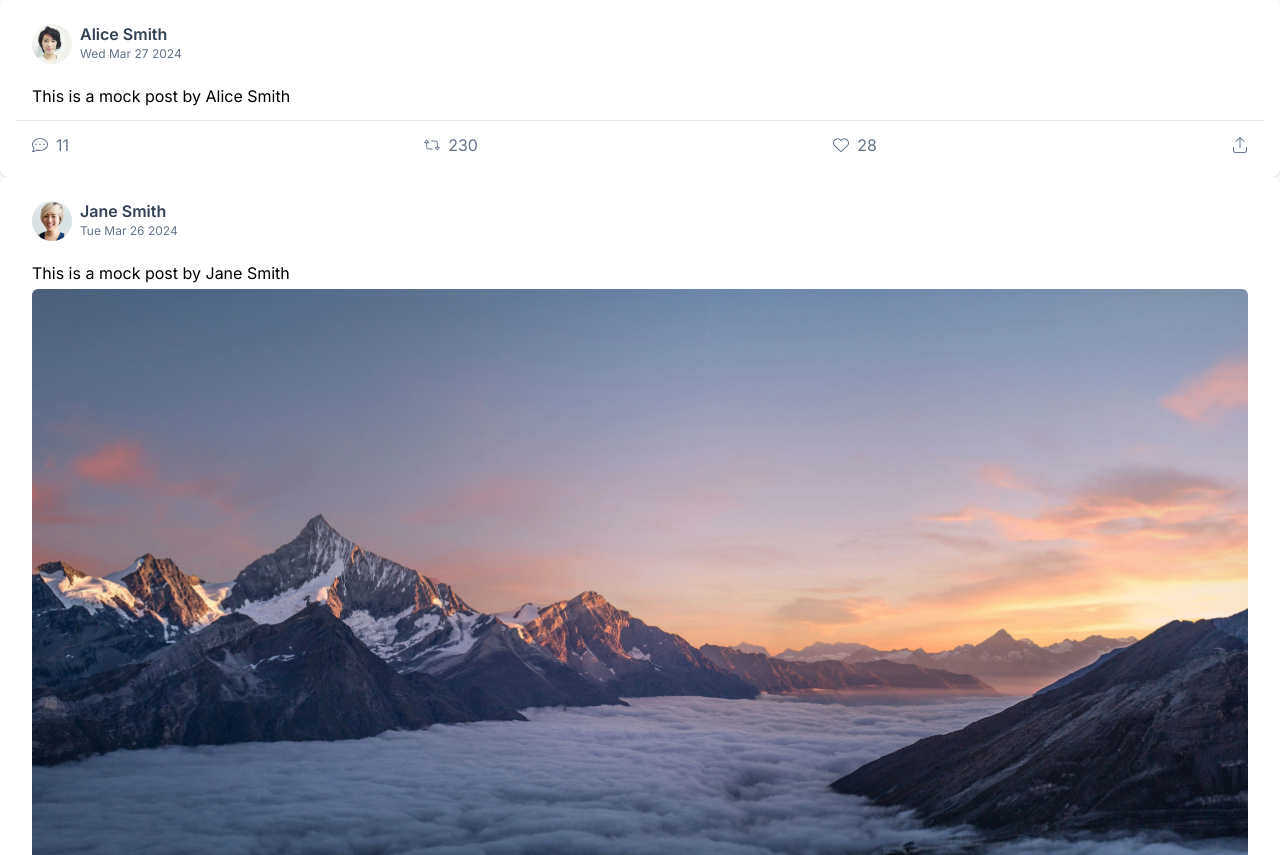
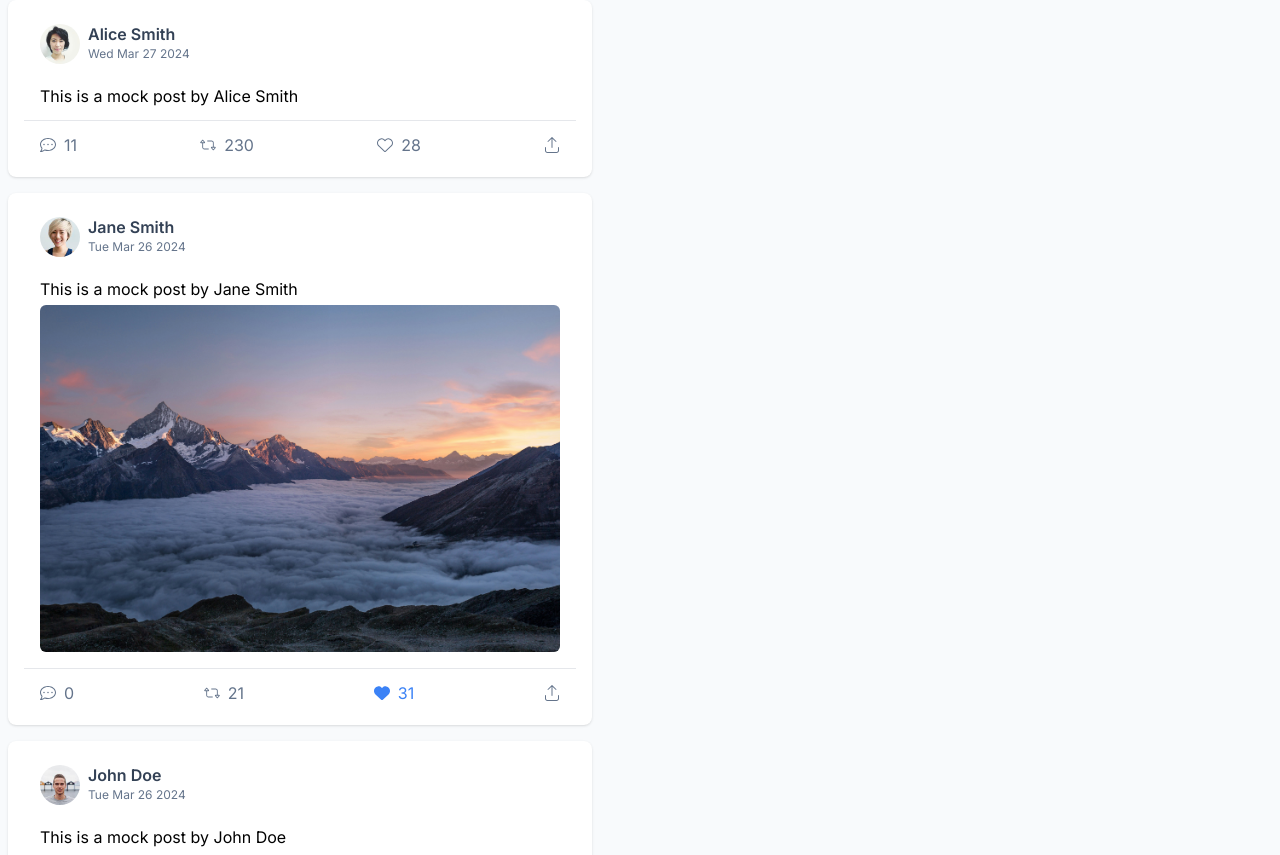
Before and after one commit to LuisS96/social-media, a Next.js app: page / in a window 1280 px wide. Shown: the top 855 px of the page. Built offline with nearby package versions, Linux system fonts and the light colour scheme.

Commit message:
Added a section container to Home page for better visualization

```diff
--- a/src/app/page.tsx
+++ b/src/app/page.tsx
@@ -15,10 +15,12 @@ export default async function Home() {
   const posts = await fetchPosts();
 
   return (
-    <Suspense fallback={<p>Loading...</p>}>
-      {posts.map((post) => (
-        <Post key={post.id} user={user} {...post} />
-      ))}
-    </Suspense>
+    <section className='flex flex-col gap-4 px-2 max-w-[600px] w-full'>
+      <Suspense fallback={<p>Loading...</p>}>
+        {posts.map((post) => (
+          <Post key={post.id} user={user} {...post} />
+        ))}
+      </Suspense>
+    </section>
   );
 }
```
